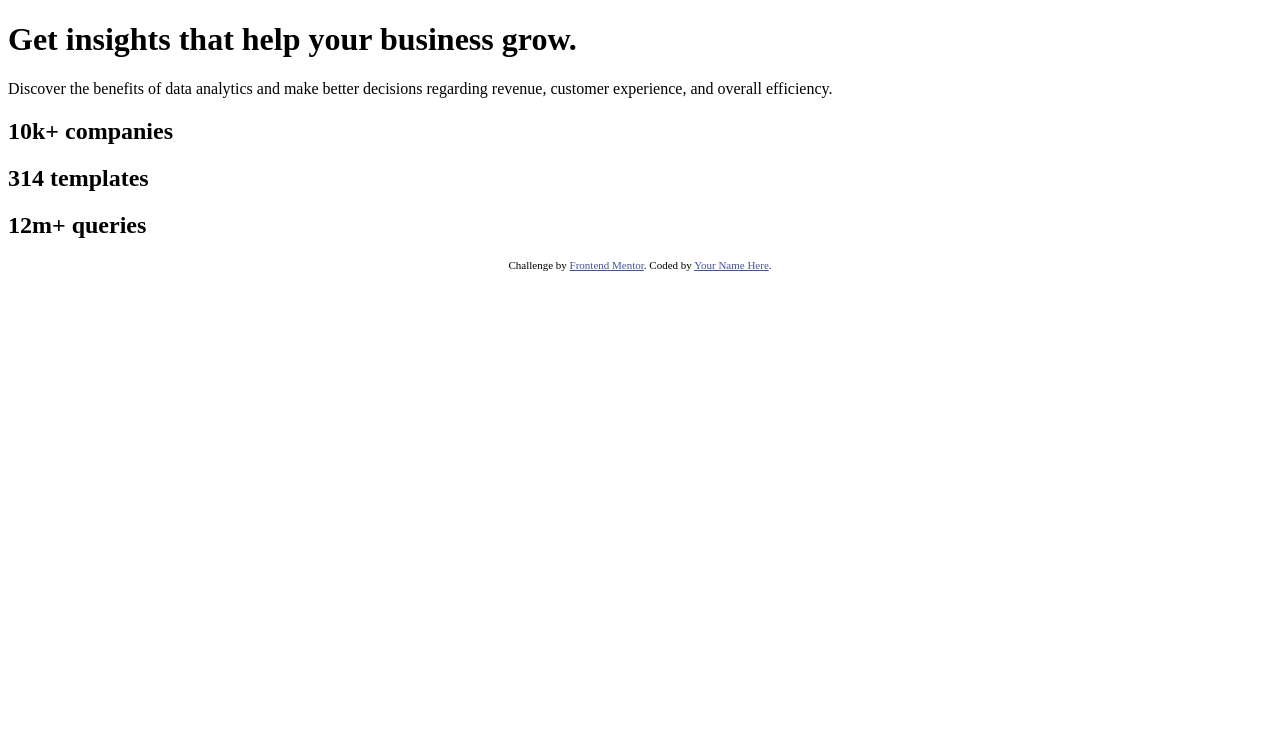
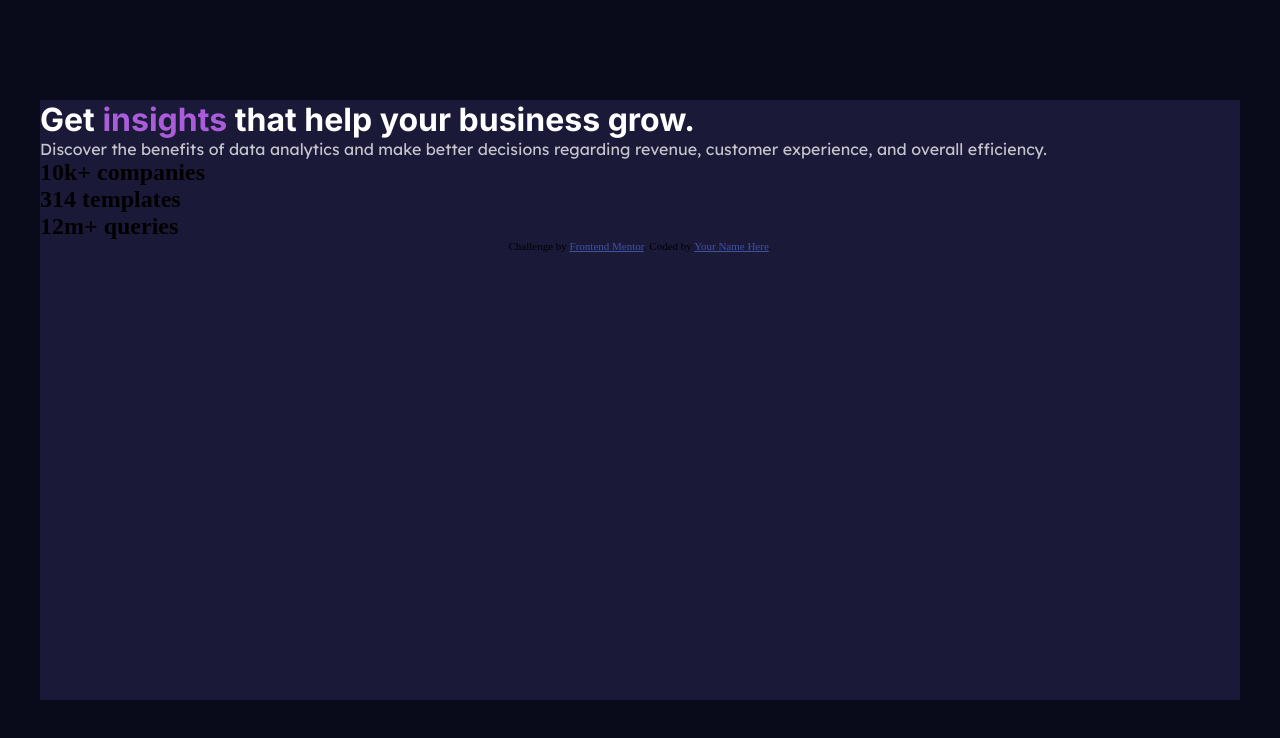
Before and after one commit to Blazej-oWo/stats_preview_card_FM, a plain HTML site: page index.html in a window 1280 px wide. Drawn offline with Linux system fonts and the light colour scheme.

Commit message:
few chagnes main in css file

```diff
--- a/index.html
+++ b/index.html
@@ -5,6 +5,7 @@
   <meta charset="UTF-8">
   <meta name="viewport" content="width=device-width, initial-scale=1.0">
   <!-- displays site properly based on user's device -->
+  <link rel="stylesheet" href="style.css">
 
   <link rel="icon" type="image/png" sizes="32x32" href="./images/favicon-32x32.png">
 
@@ -24,7 +25,7 @@
 </head>
 
 <body>
-
+  <section>
     <h1>Get <span>insights</span> that help your business grow.</h1>
 
     <p>Discover the benefits of data analytics and make better decisions regarding revenue, customer
@@ -38,6 +39,7 @@
       Challenge by <a href="https://www.frontendmentor.io?ref=challenge" target="_blank">Frontend Mentor</a>.
       Coded by <a href="#">Your Name Here</a>.
     </div>
+  </section>
 </body>
 
 </html>
--- a/style.css
+++ b/style.css
@@ -1,5 +1,32 @@
+@import url('https://fonts.googleapis.com/css2?family=Fraunces:ital,opsz,wght@0,9..144,700;1,9..144,700&family=Inter:wght@400;700&family=Montserrat:ital,wght@0,500;0,600;0,700;0,800;0,900;1,500;1,600;1,700;1,800;1,900&display=swap');
+@import url('https://fonts.googleapis.com/css2?family=Fraunces:ital,opsz,wght@0,9..144,700;1,9..144,700&family=Inter:wght@400;700&family=Lexend+Deca&family=Montserrat:ital,wght@0,500;0,600;0,700;0,800;0,900;1,500;1,600;1,700;1,800;1,900&display=swap');
 *{
     box-sizing: border-box;
     margin: 0;
     padding: 0;
 }
+body {
+    background-color: hsl(233, 47%, 7%);
+}
+section {
+    position: absolute;
+    top:50%;
+    left:50%;
+    transform: translate(-50%, -50%);
+    background-color: hsl(244, 38%, 16%);
+    width: 1200px;
+    height: 600px;
+
+}
+h1 {
+    color:white;
+    font-family:inter,Arial, Helvetica, sans-serif;
+    font-size: 32px;
+}
+h1 span{
+    color: hsl(277, 64%, 61%);
+}
+p{
+    color:hsla(0, 0%, 100%, 0.75);
+    font-family: Lexend Deca,Arial, Helvetica, sans-serif;
+}
```
Lines whose indentation alone changed are shown as unchanged.
